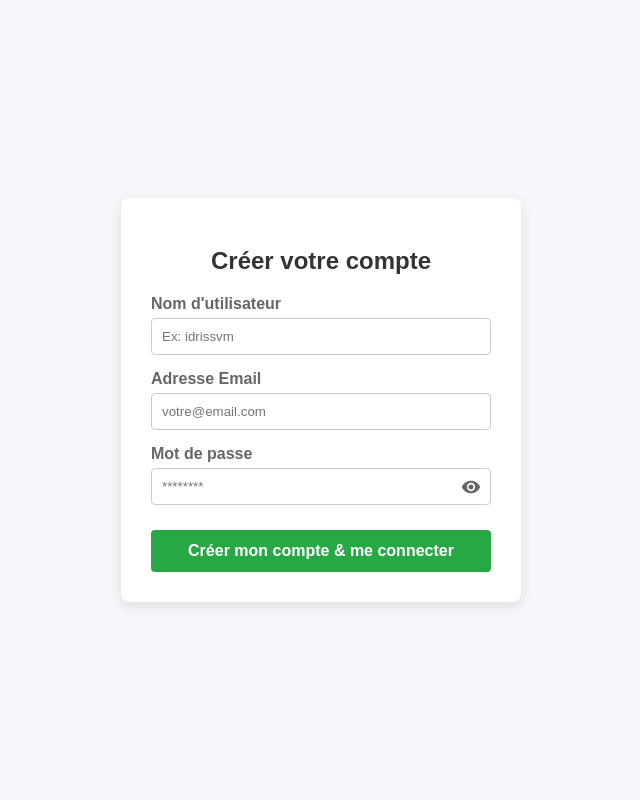
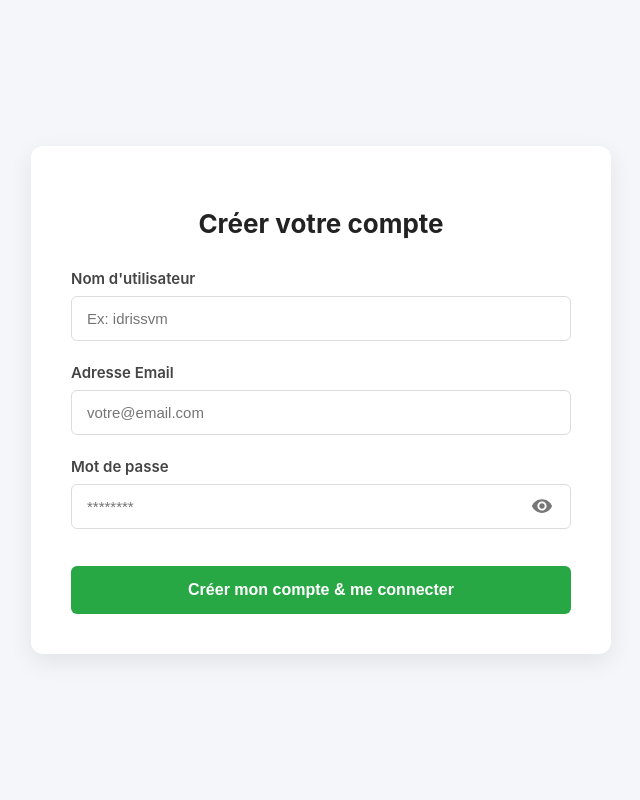
Before and after one commit to Idriss47-haricot/BETA-resilience, a Django app: page /register/ in a window 1280 px wide. Shown: the whole page, without its empty margins (319-959 px from the left). Run offline with Django 5.2, Linux system fonts and the light colour scheme; data that the repository does not hold is empty; parts of the project's set-up code (start-up, migrations or seed data) failed here and were passed over.

Commit message:
Update register.html

```diff
--- a/templates/authentification/register.html
+++ b/templates/authentification/register.html
@@ -5,22 +5,113 @@
     <meta name="viewport" content="width=device-width, initial-scale=1.0">
     <title>Création de compte - Beta Résilience</title>
     <style>
-        body { font-family: Arial, sans-serif; background-color: #f4f6f9; display: flex; justify-content: center; align-items: center; min-height: 100vh; margin: 0; }
-        .card { background: white; padding: 30px; border-radius: 8px; box-shadow: 0 4px 12px rgba(0,0,0,0.1); width: 100%; max-width: 400px; box-sizing: border-box; }
-        h2 { text-align: center; color: #333; margin-bottom: 20px; }
-        .form-group { margin-bottom: 15px; }
-        label { display: block; margin-bottom: 5px; color: #666; font-weight: bold; }
-        input { width: 100%; padding: 10px; border: 1px solid #ccc; border-radius: 4px; box-sizing: border-box; }
+        body {
+            font-family: -apple-system, BlinkMacSystemFont, "Segoe UI", Roboto, Helvetica, Arial, sans-serif;
+            background-color: #f4f6f9;
+            display: flex;
+            justify-content: center;
+            align-items: center;
+            min-height: 100vh;
+            margin: 0;
+            padding: 20px;
+            box-sizing: border-box;
+        }
+        .card {
+            background: white;
+            padding: 40px;
+            border-radius: 12px;
+            box-shadow: 0 8px 24px rgba(0,0,0,0.08);
+            width: 100%;
+            max-width: 580px; /* Largeur augmentée */
+            box-sizing: border-box;
+        }
+        h2 {
+            text-align: center;
+            color: #222;
+            margin-bottom: 30px;
+            font-size: 26px;
+        }
+        .form-group {
+            margin-bottom: 22px; /* Plus d'espace vertical */
+        }
+        label {
+            display: block;
+            margin-bottom: 8px;
+            color: #444;
+            font-weight: 600;
+            font-size: 15px;
+        }
+        input {
+            width: 100%;
+            padding: 13px 15px; /* Champs plus hauts et confortables */
+            font-size: 15px;
+            border: 1px solid #dcdcdc;
+            border-radius: 6px;
+            box-sizing: border-box;
+            transition: border-color 0.2s, box-shadow 0.2s;
+        }
+        input:focus {
+            outline: none;
+            border-color: #28a745;
+            box-shadow: 0 0 0 3px rgba(40, 167, 69, 0.15);
+        }
 
         /* Style pour le champ mot de passe avec bouton voir/masquer */
-        .password-wrapper { position: relative; display: flex; align-items: center; }
-        .password-wrapper input { padding-right: 40px; }
-        .toggle-password { position: absolute; right: 10px; background: none; border: none; cursor: pointer; color: #666; padding: 0; display: flex; align-items: center; justify-content: center; }
-        .toggle-password svg { width: 20px; height: 20px; fill: currentColor; }
+        .password-wrapper {
+            position: relative;
+            display: flex;
+            align-items: center;
+        }
+        .password-wrapper input {
+            padding-right: 48px;
+        }
+        .toggle-password {
+            position: absolute;
+            right: 12px;
+            background: none;
+            border: none;
+            cursor: pointer;
+            color: #777;
+            padding: 6px;
+            display: flex;
+            align-items: center;
+            justify-content: center;
+        }
+        .toggle-password:hover {
+            color: #333;
+        }
+        .toggle-password svg {
+            width: 22px;
+            height: 22px;
+            fill: currentColor;
+        }
 
-        .btn { width: 100%; padding: 12px; background-color: #28a745; color: white; border: none; border-radius: 4px; font-size: 16px; cursor: pointer; font-weight: bold; margin-top: 10px; }
-        .btn:hover { background-color: #218838; }
-        .error { color: red; font-size: 14px; margin-bottom: 15px; text-align: center; }
+        .btn {
+            width: 100%;
+            padding: 15px;
+            background-color: #28a745;
+            color: white;
+            border: none;
+            border-radius: 6px;
+            font-size: 16px;
+            cursor: pointer;
+            font-weight: bold;
+            margin-top: 15px;
+            transition: background-color 0.2s;
+        }
+        .btn:hover {
+            background-color: #218838;
+        }
+        .error {
+            color: #dc3545;
+            background-color: #f8d7da;
+            border: 1px solid #f5c6cb;
+            padding: 12px;
+            border-radius: 6px;
+            font-size: 14px;
+            margin-bottom: 20px;
+            text-align: center;
+        }
     </style>
 </head>
 <body>
@@ -65,7 +156,6 @@
         const isPassword = passwordInput.getAttribute('type') === 'password';
         passwordInput.setAttribute('type', isPassword ? 'text' : 'password');
 
-        // Basculement de l'icône SVG (œil ouvert / œil barré)
         if (isPassword) {
             eyeIcon.innerHTML = `<path d="M12 7c2.76 0 5 2.24 5 5 0 .65-.13 1.26-.36 1.83l2.92 2.92c1.51-1.26 2.7-2.89 3.44-4.75-1.73-4.39-6-7.5-11-7.5-1.4 0-2.74.25-3.98.7l2.16 2.16C10.74 7.13 11.35 7 12 7zM2 4.27l2.28 2.28.46.46C3.08 8.3 1.78 10.02 1 12c1.73 4.39 6 7.5 11 7.5 1.55 0 3.03-.3 4.38-.84l.42.42L19.73 22 21 20.73 3.27 3 2 4.27zM7.53 9.8l1.55 1.55c-.05.21-.08.43-.08.65 0 1.66 1.34 3 3 3 .22 0 .44-.03.65-.08l1.55 1.55c-.67.33-1.41.53-2.2.53-2.76 0-5-2.24-5-5 0-.79.2-1.53.53-2.2zm4.31-.78l3.15 3.15.02-.17c0-1.66-1.34-3-3-3l-.17.02z"/>`;
         } else {
```
